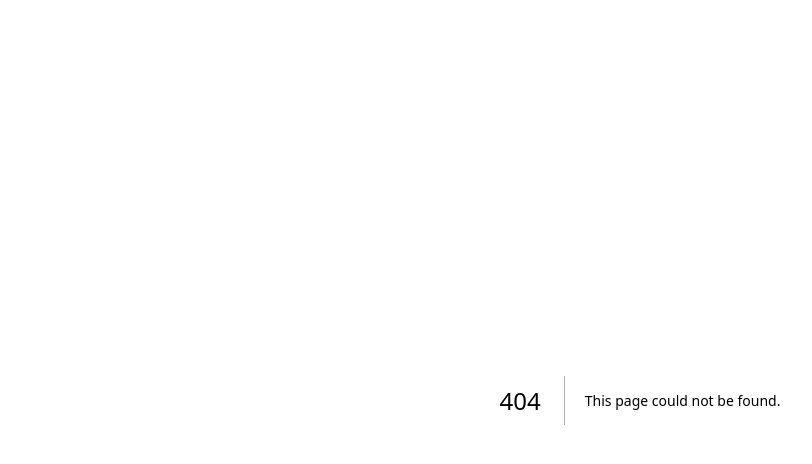
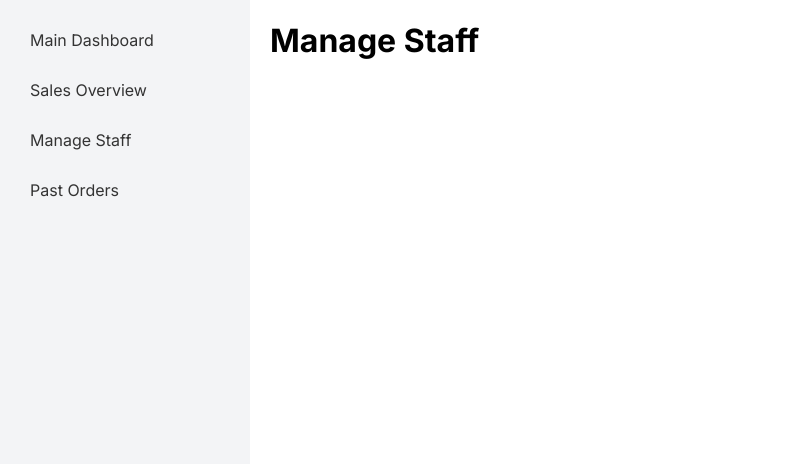
Before and after one commit to JoeHn01/restaurant-app, a Next.js app in the folder frontend/: page /dashboard/manage-staff in a window 1280 px wide. Before the commit this address had no page. Shown: the top 464 px of the page, without its empty margins (0-812 px from the left). Built offline with nearby package versions, Linux system fonts and the light colour scheme.

Commit message:
renamed more dashboard tabs

```diff
--- a/frontend/app/dashboard/staff/page.tsx
+++ b/frontend/app/dashboard/manage-staff/page.tsx
@@ -3,7 +3,7 @@ import React from 'react';
 const CustomersPage: React.FC = () => {
   return (
     <div>
-        <h1>Customers</h1>
+        <h1>Manage Staff</h1>
         {/* Add your view menu content here */}
     </div>
   );
--- a/frontend/app/dashboard/orders/page.tsx
+++ b/frontend/app/dashboard/past-orders/page.tsx
@@ -3,7 +3,7 @@ import React from 'react';
 const OrdersPage: React.FC = () => {
   return (
     <div>
-        <h1>Orders</h1>
+        <h1>Past Orders</h1>
         {/* Add your view menu content here */}
     </div>
   );
```
